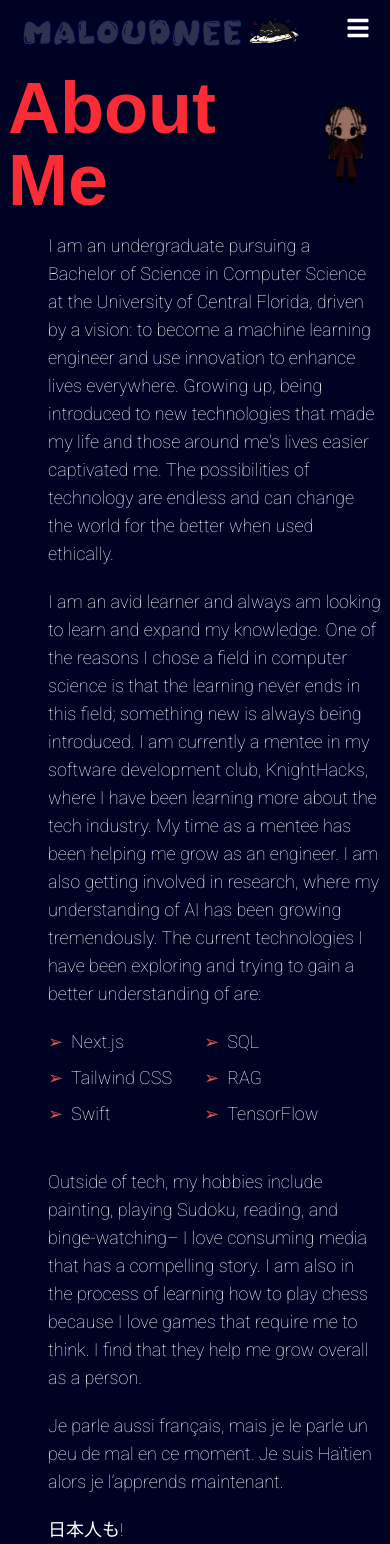
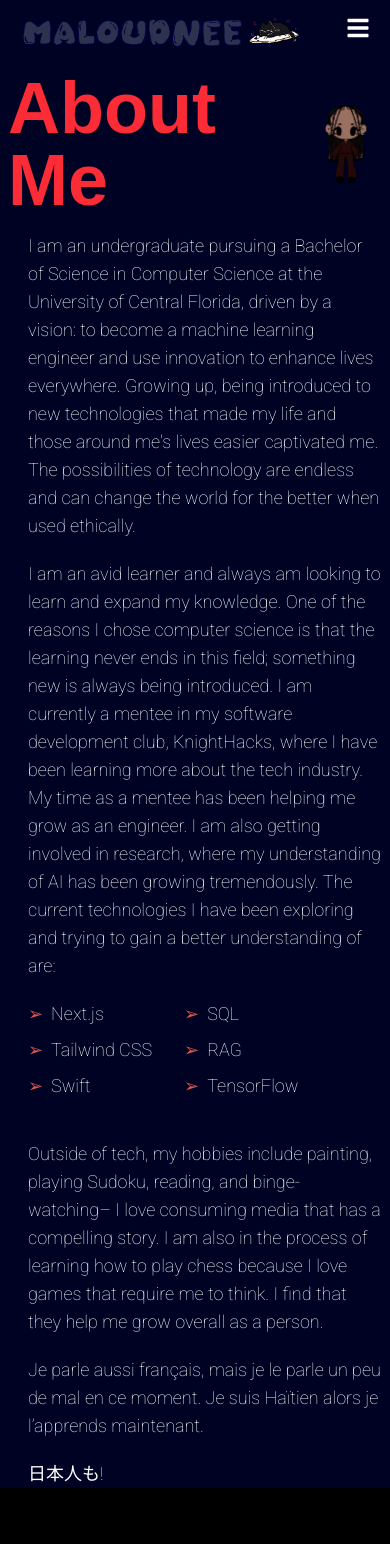
Before and after one commit to maloudnee/personal-portfolio, a Next.js app: page /about in a window 390 px wide. After the commit the page ends 1488 px from the top, so only its background shows below. Built offline with nearby package versions, Linux system fonts and the light colour scheme; a web font is replaced by a local one.

Commit message:
small fixes

```diff
--- a/src/app/about/page.js
+++ b/src/app/about/page.js
@@ -10,7 +10,7 @@ export default function About() {
                 <div className="w-2/3 md:w-1/4 h-auto md:mt-0 hidden md:block">
                     <img className="object-cover border-4 border-solid border-red-500 mt-5" style={{ borderRadius: "12px" }} src="/images/second-option.jpg" alt="a picture of me"></img>
                 </div>
-                <div className="md:w-3/5 ml-10 space-y-5">
+                <div className="md:w-3/5 ml-5 md:ml-10 space-y-5">
                         <div className="font-roboto text-white text-lg space-y-5">
                             <p>
                             I am an undergraduate pursuing a Bachelor of Science in Computer Science at the University of Central Florida,
@@ -20,7 +20,7 @@ export default function About() {
                             </p>
 
                             <p>
-                            I am an avid learner and always am looking to learn and expand my knowledge. One of the reasons I chose a field in computer science
+                            I am an avid learner and always am looking to learn and expand my knowledge. One of the reasons I chose computer science
                             is that the learning never ends in this field; something new is always being introduced. I am currently a mentee in my software
                             development club, KnightHacks, where I have been learning more about the tech industry. My time as a mentee has been helping me
                             grow as an engineer. I am also getting involved in research, where my understanding of AI has been growing tremendously.
```
